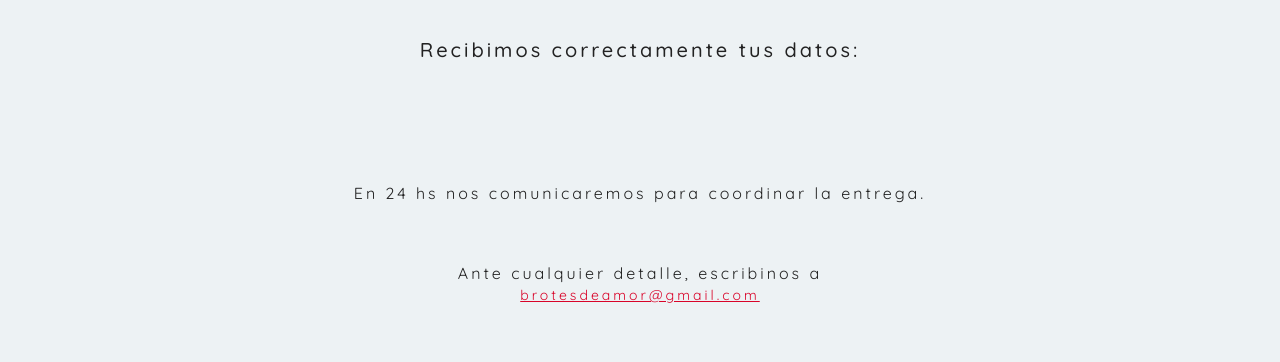
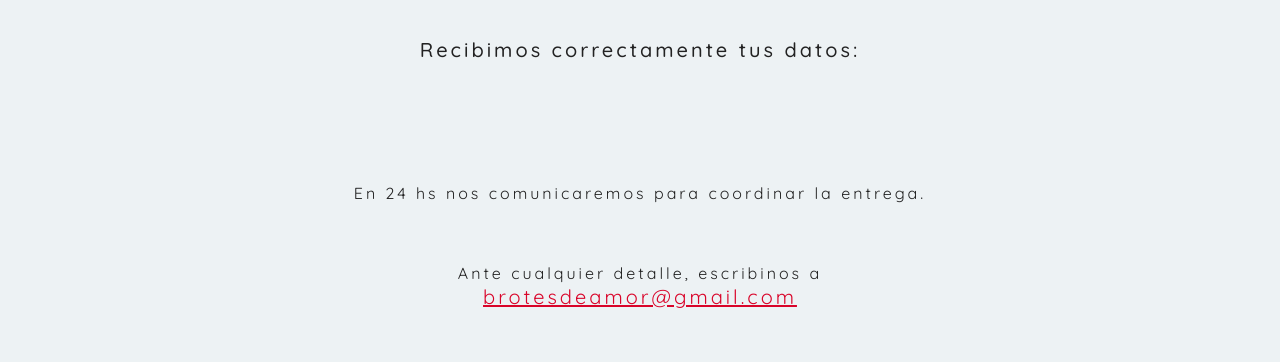
Before and after one commit to SilvanaToledoSz/brotes-de-amor, a plain HTML site: page gracias.html in a window 1280 px wide. Shown: the part 499-861 px from the top of the page. Drawn offline with nearby package versions, Linux system fonts and the light colour scheme; no server answers; a script that the page names is missing.

Commit message:
carga últimos detalles proyecto final JS

```diff
--- a/css/stylesheet.css
+++ b/css/stylesheet.css
@@ -260,7 +260,7 @@ h1 {
     margin-bottom: 20px;
 }
 
-.div__p--prod {
+.div__p--gracias {
     color: #D90429;
     font-weight: 400;
 }
--- a/gracias.html
+++ b/gracias.html
@@ -54,7 +54,7 @@
                 <!-- Acá se inserta la fecha del día e entrega -->
             </p>
             <p class="text-center animate__animated animate__fadeInDown p__gracias mb-5">En 24 hs nos comunicaremos para coordinar la entrega.</p>
-            <p class="text-center animate__animated animate__fadeInDown p__gracias mb-5">Ante cualquier detalle, escribinos a<br><a href="mailto:brotesdeamor@gmail.com" class="div__p--prod" target="_blank">brotesdeamor@gmail.com</a></p>
+            <p class="text-center animate__animated animate__fadeInDown p__gracias mb-5">Ante cualquier detalle, escribinos a<br><a href="mailto:brotesdeamor@gmail.com" class="div__p--gracias" target="_blank">brotesdeamor@gmail.com</a></p>
             <div class="contBtnVolver animate__animated animate__backInUp" id="graciasVolver">
                 <!-- Se inserta botón para volver -->
             </div>
```
